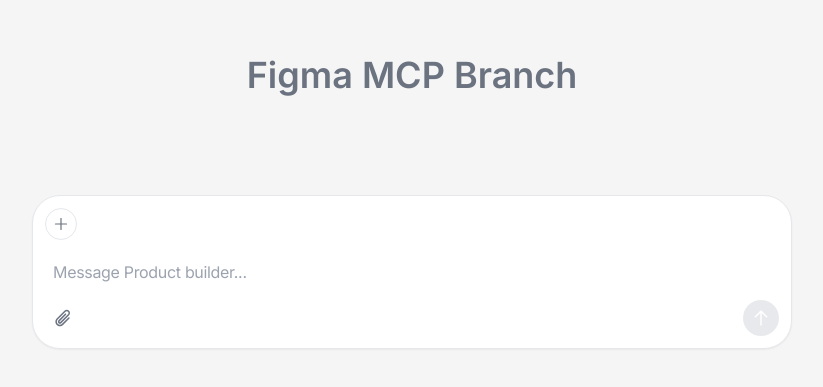
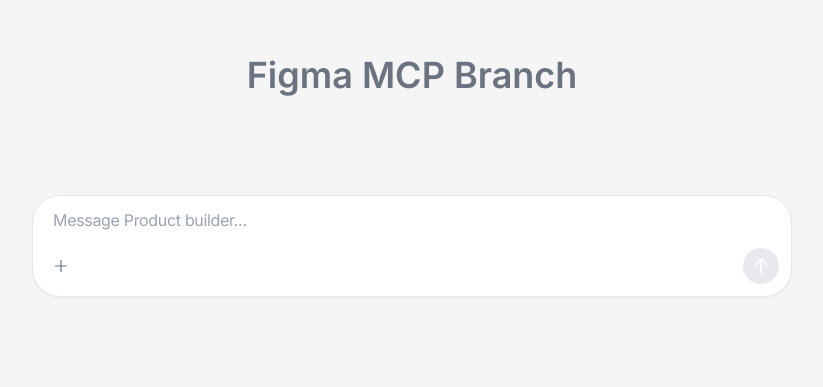
Before and after one commit to powlist/powlist, a React (Vite) app: page / in a window 1280 px wide. Shown: the part 185-572 px from the top of the page, without its empty margins (228-1051 px from the left). Built offline with nearby package versions, Linux system fonts and the light colour scheme.

Commit message:
Move add context button to bottom and remove border

```diff
--- a/src/components/ActionButtons.tsx
+++ b/src/components/ActionButtons.tsx
@@ -1,12 +1,14 @@
 import React from 'react'
 import Button from './Button.tsx'
 import Icon from './Icon.tsx'
+import Tooltip from './Tooltip.tsx'
 
 interface ActionButtonsProps {
   hasContent: boolean;
   disabled: boolean;
   onRefine: () => void;
   onSend: () => void;
+  onContextClick: () => void;
   className?: string;
 }
 
@@ -15,22 +17,28 @@
   disabled,
   onRefine,
   onSend,
+  onContextClick,
   className = ''
 }) => {
-  const attachmentIcon = <Icon name="IconPaperclip" className="w-5 h-5" color="#6B7280" />
   const sendIcon = <Icon name="IconArrowUp" className="w-5 h-5" color="white" />
 
   return (
     <div className={`flex items-center justify-between ${className}`}>
       <div className="flex items-center gap-1">
-        {/* Attachment button - always visible */}
-        <Button
-          icon={attachmentIcon}
-          variant="ghost"
-          disabled={disabled}
-          size='sm'
-          tooltip="Attach file"
-        />
+        {/* Add context button - always visible */}
+        <Tooltip
+          content="Add context"
+          position="top"
+        >
+          <button
+            className="w-8 h-8 flex items-center justify-center text-gray-600 hover:bg-gray-100 rounded-lg transition-all duration-200 disabled:opacity-50 disabled:cursor-not-allowed"
+            type="button"
+            onClick={onContextClick}
+            disabled={disabled}
+          >
+            <Icon name="IconPlus" className="w-4 h-4" color="#6B7280" />
+          </button>
+        </Tooltip>
 
         {/* Refine button - only show when there's content */}
         {hasContent && (
--- a/src/components/PromptInput.tsx
+++ b/src/components/PromptInput.tsx
@@ -1,11 +1,8 @@
 import React, { useState, useRef, useEffect } from 'react'
 import Pill from './Pill.tsx'
-import Button from './Button.tsx'
 import ContextPopover from './ContextPopover.tsx'
 import SuggestionBox from './SuggestionBox.tsx'
 import ActionButtons from './ActionButtons.tsx'
-import Tooltip from './Tooltip.tsx'
-import Icon from './Icon.tsx'
 import {
   getRecentItems,
   searchEntries,
@@ -350,23 +347,11 @@
         `}
         onClick={handleContainerClick}
       >
-      {/* Add context button row */}
-      <div className="flex items-center gap-1 flex-wrap pb-5">
-        <Tooltip
-          content="Add context"
-          position="top"
-        >
-          <button
-            className="w-8 h-8 flex items-center justify-center text-sm text-gray-600 bg-white hover:bg-gray-50 border border-gray-200 rounded-full transition-all duration-200 hover:border-gray-300"
-            type="button"
-            onClick={handleContextClick}
-          >
-            <Icon name="IconPlus" className="w-4 h-4" color="#6B7280" />
-          </button>
-        </Tooltip>
-
-        {/* User-selected context pills */}
-        {selectedContexts.map((context, index) => {
+      {/* Context pills row */}
+      {selectedContexts.length > 0 && (
+        <div className="flex items-center gap-1 flex-wrap pb-5">
+          {/* User-selected context pills */}
+          {selectedContexts.map((context, index) => {
           const category = getContextCategory(context)
 
           return (
@@ -386,7 +371,8 @@
             </Pill>
           )
         })}
-      </div>
+        </div>
+      )}
 
       {/* Context Popover */}
       <ContextPopover
@@ -430,6 +416,7 @@
         disabled={disabled}
         onRefine={handleRefine}
         onSend={handleSend}
+        onContextClick={handleContextClick}
       />
       </div>
     </div>
```
